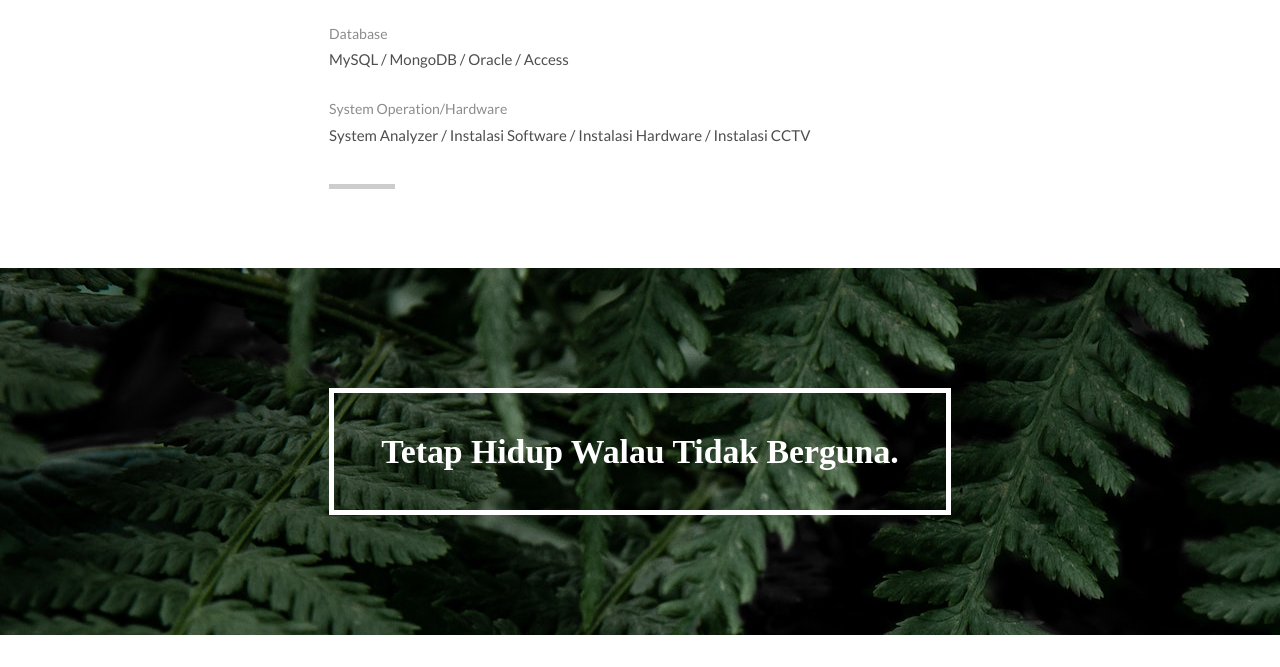
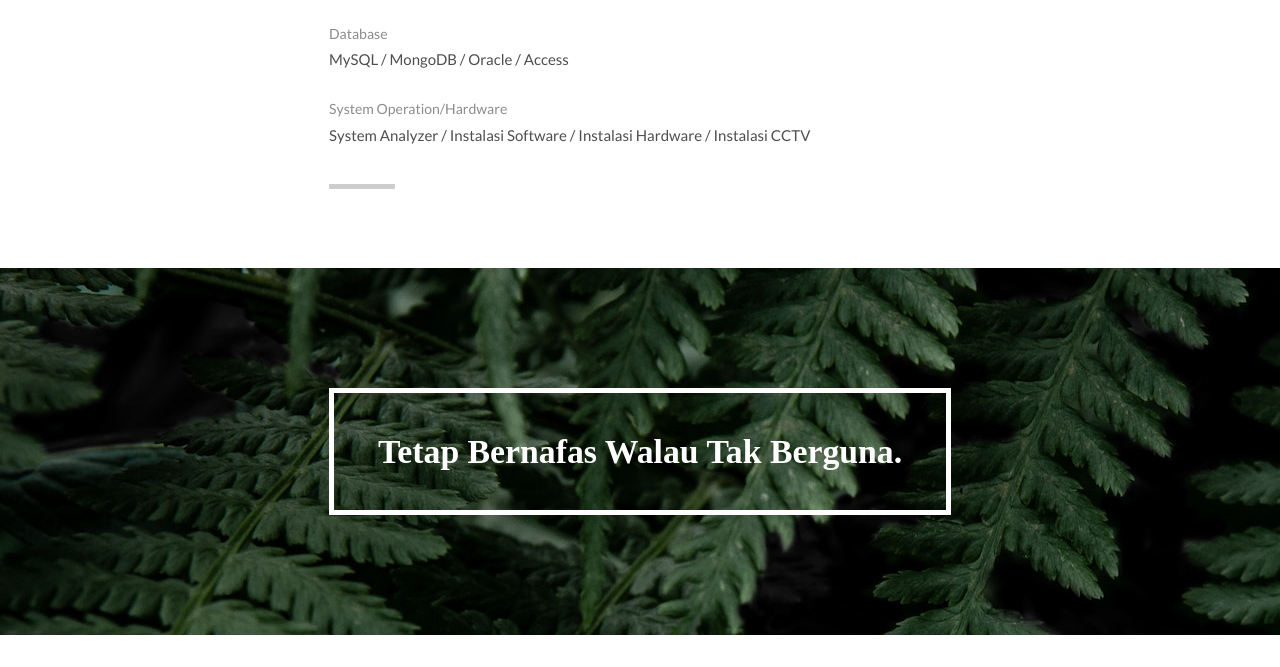
Before and after one commit to KudaLumpingAsliPonorogo/rendyknovas.github.io, a plain HTML site: page index.html in a window 1280 px wide. Shown: the part 1460-2127 px from the top of the page. Drawn offline with Linux system fonts and the light colour scheme; a web font is replaced by a local one.

Commit message:
index.html

```diff
--- a/index.html
+++ b/index.html
@@ -114,7 +114,7 @@
 	<!-- Quote -->
 	<div class="quote">
 		<div class="container text-centered">
-			<h1>Tetap Hidup Walau Tidak Berguna.</h1>
+			<h1>Tetap Bernafas Walau Tak Berguna.</h1>
 		</div>
 	</div>
 
```
